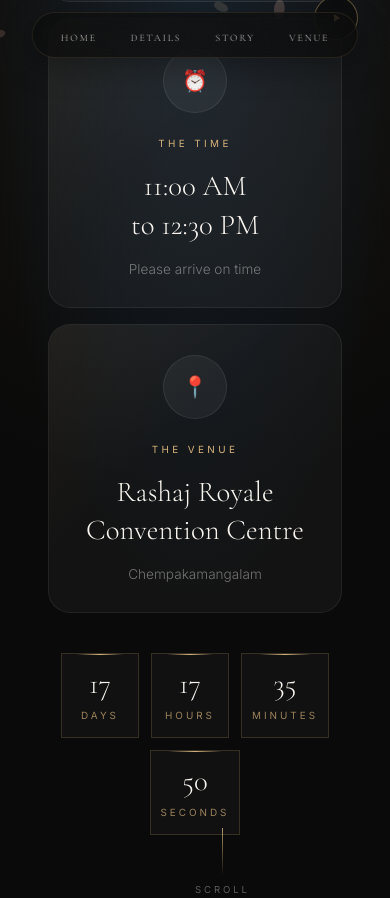
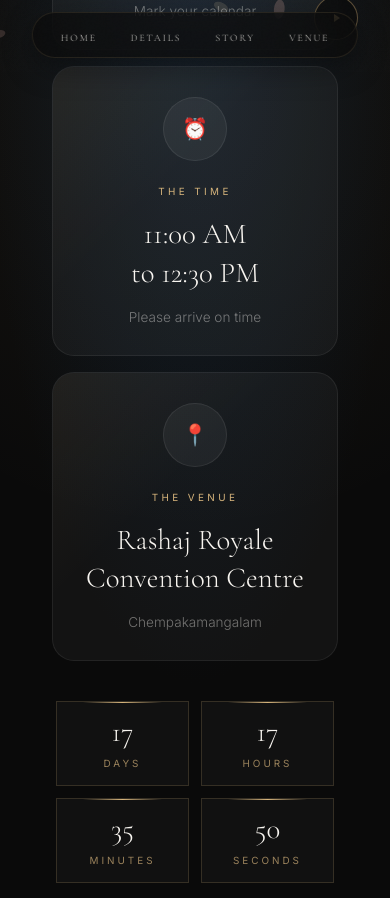
Before and after one commit to Akshay-2024/Wedding-invitation2, a plain HTML site: page index.html in a window 390 px wide. Shown: the part 772-1670 px from the top of the page. Drawn offline with nearby package versions, Linux system fonts and the light colour scheme.

Commit message:
ab updates

```diff
--- a/index.html
+++ b/index.html
@@ -6,7 +6,12 @@
 <meta name="viewport" content="width=device-width, initial-scale=1.0">
 <link href="https://fonts.googleapis.com/css2?family=Cormorant+Garamond:ital,wght@0,300;0,400;0,600;1,300;1,400&family=Great+Vibes&family=Inter:wght@300;400;500&display=swap" rel="stylesheet">
 <style>
+  html,body{
+  width:100%;
+  overflow-x:hidden;
+}
 *{margin:0;padding:0;box-sizing:border-box}
+
 :root{--gold:#D6B47C;--gold2:#e8c99a;--black:#0A0A0A;--navy:#0D1B2A;--ivory:#F8F5F0;--rose:#B98D8D;}
 html{scroll-behavior:smooth;background:#0A0A0A}
 body{font-family:'Inter',sans-serif;background:#0A0A0A;color:var(--ivory);overflow-x:hidden;cursor:none}
@@ -344,7 +349,55 @@ section{padding:120px 48px;position:relative}
 #details{
   scroll-margin-top:120px;
 }
+@media(max-width:768px){
 
+  #hero{
+    padding-top:120px;
+    padding-bottom:120px;
+  }
+
+  .hero-content{
+    width:100%;
+    max-width:100%;
+    overflow:hidden;
+  }
+
+  .hero-names{
+    font-size:clamp(3rem,18vw,5rem);
+    line-height:0.95;
+  }
+
+  .details-grid{
+    width:100%;
+    max-width:100%;
+    padding:0 4px;
+  }
+
+  .countdown-wrap{
+    width:100%;
+    padding:0 8px;
+  }
+
+  .countdown-box{
+    flex:1 1 calc(50% - 12px);
+    min-width:unset;
+  }
+
+  .story-card{
+    padding:36px 24px;
+  }
+
+  .section-title{
+    font-size:2.5rem;
+  }
+
+  iframe{
+    max-width:100%;
+  }
+}
+*{
+  max-width:100%;
+}
 </style>
 </head>
 <body>
```
